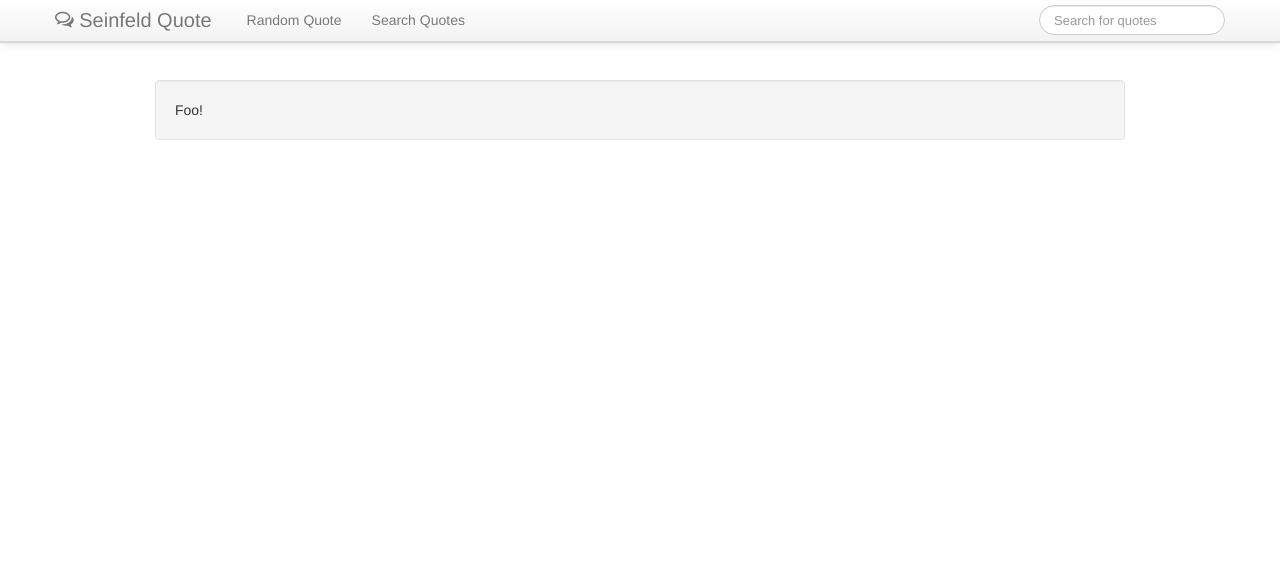
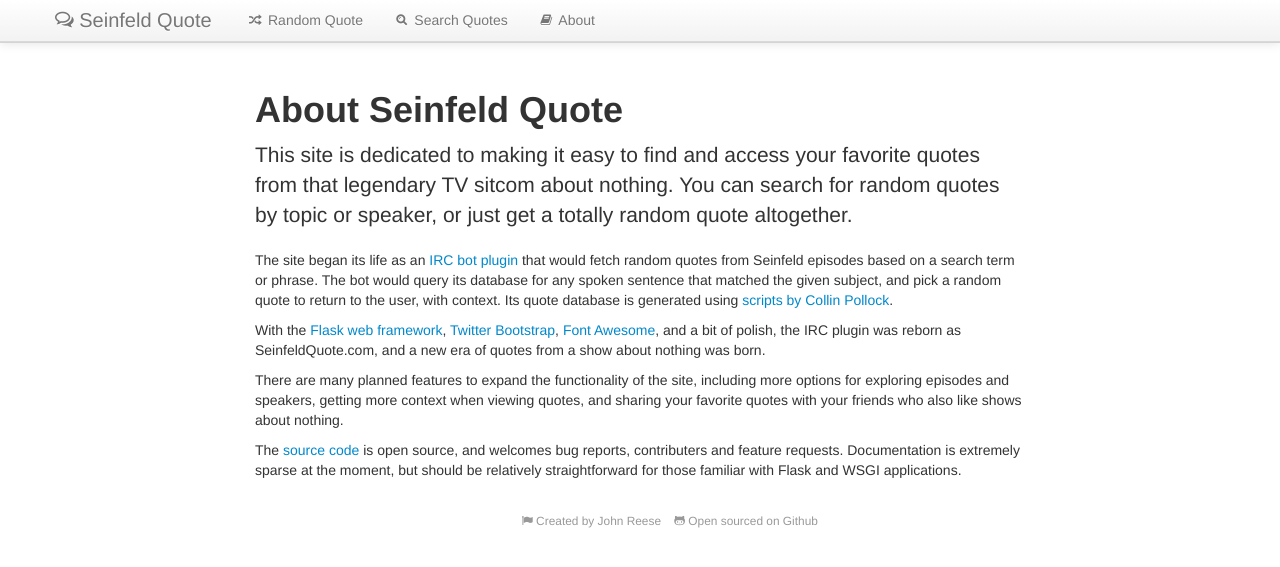
Before and after one commit to amyreese/seinfeld, a Flask app: template templates/about.html in a window 1280 px wide. Shown: the top 567 px of the page. Run offline with Flask 2, Linux system fonts and the light colour scheme; the template is opened without the code that fills it: most values are stand-ins (such as "Sample title", 1, 10 or a date in 2020); parts of the project's set-up code (start-up, migrations or seed data) failed here and were passed over; some libraries are stand-ins or nearby versions.

Commit message:
Improve site layout and copy

```diff
--- a/models/quotes.py
+++ b/models/quotes.py
@@ -98,7 +98,7 @@ class Passage(object):
     def random(cls, subject=None, speaker=None):
         c = db.cursor()
 
-        if subject is None:
+        if not subject and not speaker:
             app.logger.debug('searching for random passage')
             c.execute('''SELECT id
                          FROM utterance
--- a/static/css/main.css
+++ b/static/css/main.css
@@ -1,6 +1,10 @@
 body {
 	padding-top: 80px;
 	padding-bottom: 40px;
+}
+
+div.footer {
+	margin-top: 20px;
 }
 
 div.fb-like {
--- a/templates/about.html
+++ b/templates/about.html
@@ -1,11 +1,45 @@
 {% extends "page.html" %}
 {% block content %}
+<div class="row">
+	<div class="span8 offset2">
+		<h1>About Seinfeld Quote</h1>
+		<p class="lead">
+			This site is dedicated to making it easy to find and access your
+			favorite quotes from that legendary TV sitcom about nothing. You can
+			search for random quotes by topic or speaker, or just get a totally
+			random quote altogether.
+		</p>
 
-<div class="row-fluid">
-	<div class="span10 offset1">
-		<div class="well">
-			Foo!
-		</div>
+		<p>
+			The site began its life as an
+			<a href="https://github.com/jreese/supybot-plugins/tree/master/Seinfeld">IRC bot plugin</a>
+			that would fetch random quotes from Seinfeld episodes based on a
+			search term or phrase.  The bot would query its database for any
+			spoken sentence that matched the given subject, and pick a random
+			quote to return to the user, with context.  Its quote database is
+			generated using
+			<a href="https://github.com/colinpollock/seinfeld-scripts">scripts by Collin Pollock</a>.
+		</p>
+		<p>
+			With the <a href="http://flask.pocoo.org">Flask web framework</a>,
+			<a href="http://twitter.github.com/bootstrap/">Twitter Bootstrap</a>,
+			<a href="http://fortawesome.github.com/Font-Awesome/">Font Awesome</a>,
+			and a bit of polish, the IRC plugin was reborn as SeinfeldQuote.com,
+			and a new era of quotes from a show about nothing was born.
+		</p>
+		<p>
+			There are many planned features to expand the functionality of the
+			site, including more options for exploring episodes and speakers,
+			getting more context when viewing quotes, and sharing your favorite
+			quotes with your friends who also like shows about nothing.
+		</p>
+		<p>
+			The <a href="https://github.com/jreese/seinfeld">source code</a>
+			is open source, and welcomes bug reports, contributers and feature
+			requests.  Documentation is extremely sparse at the moment, but
+			should be relatively straightforward for those familiar with Flask
+			and WSGI applications.
+		</p>
 	</div>
 </div>
 
--- a/templates/index.html
+++ b/templates/index.html
@@ -6,9 +6,9 @@
 		<h1>Welcome to Seinfeld Quote</h1>
 		<p class="lead">
 			This site is dedicated to making it easy to find and access your
-			favorite quotes from that legendary TV sitcom.  You can search for
-			quotes by topic or speaker, get a random quote, or you can browse
-			the list of episodes.
+			favorite quotes from that legendary TV sitcom about nothing. You can
+			search for random quotes by topic or speaker, or just get a totally
+			random quote altogether.
 		</p>
 	</div>
 </div>
--- a/templates/macros.html
+++ b/templates/macros.html
@@ -1,3 +1,8 @@
+{% macro navbar_link(url, title, icon=None) -%}
+<li{% if request.path.startswith(url) %} class="active"{% endif %}>
+<a href="{{ url }}">{% if icon %}<i class="icon-{{ icon }}"></i> {% endif %}{{ title }}</a></li>
+{%- endmacro %}
+
 {% macro passage_block(passage) -%}
 <div class="row">
 	<div class="well span8 offset2">
@@ -40,15 +45,15 @@
 		<h1>Search Quotes</h1>
 		<form class="form-horizontal" action="/random" method="get">
 			<div class="control-group">
-				<label class="control-label" for="subject">Subject</label>
+				<label class="control-label" for="speaker">Speaker</label>
 				<div class="controls">
-					<input type="text" id="subject" name="subject" placeholder="Subject"/>
+					<input class="input" type="text" id="speaker" name="speaker" placeholder="Anyone" data-provide="typeahead"/>
 				</div>
 			</div>
 			<div class="control-group">
-				<label class="control-label" for="speaker">Speaker</label>
+				<label class="control-label" for="subject">Subject</label>
 				<div class="controls">
-					<input class="input" type="text" id="speaker" name="speaker" placeholder="speaker" data-provide="typeahead"/>
+					<input type="text" id="subject" name="subject" placeholder="Anything"/>
 				</div>
 			</div>
 			<div class="control-group">
@@ -67,6 +72,7 @@ $(document).ready(function() {
 			source: data,
 			items: 6,
 		});
+		$('input#speaker').focus();
 	});
 });
 </script>
--- a/templates/page.html
+++ b/templates/page.html
@@ -1,3 +1,4 @@
+{% from "macros.html" import navbar_link with context %}
 <!DOCTYPE html>
 <html>
 	<head>
@@ -23,13 +24,11 @@
 					</a>
 					<a class="brand" href="/"><i class="icon-comments-alt"></i> Seinfeld Quote</a>
 
-					<form class="navbar-search pull-right" method="get" action="/random">
-						<input type="text" class="span2 search-query" name="subject" placeholder="Search for quotes"/>
-					</form>
 					<div class="nav-collapse collapse">
 						<ul class="nav">
-							<li><a href="/random">Random Quote</a></li>
-							<li><a href="/search">Search Quotes</a></li>
+							{{ navbar_link('/random', 'Random Quote', 'random') }}
+							{{ navbar_link('/search', 'Search Quotes', 'search') }}
+							{{ navbar_link('/about', 'About', 'book') }}
 						</ul>
 					</div>
 				</div>
@@ -44,6 +43,15 @@
 		{% endblock %}
 		</div>
 
+		<div class="container footer">
+			<div class="span10 offset1">
+				<center><small class="muted">
+					<a href="http://noswap.com" class="muted"><i class="icon-flag"></i> Created by John Reese</a>
+					&nbsp;&nbsp;
+					<a href="https://github.com/jreese/seinfeld" class="muted"><i class="icon-github"></i> Open sourced on Github</a>
+				</small></center>
+			</div>
+		</div>
 
 		<div id="fb-root"></div>
 		<script>(function(d, s, id) {
--- a/views/main.py
+++ b/views/main.py
@@ -8,7 +8,8 @@ from models import Quote, Passage
 @get('/', 'Seinfeld Quote')
 @template('index.html')
 def index():
-    passage = Passage(uid=37592)
+    #passage = Passage(uid=37592)
+    passage = Passage(uid=34663)
     return {
         'passage': passage,
     }
```
